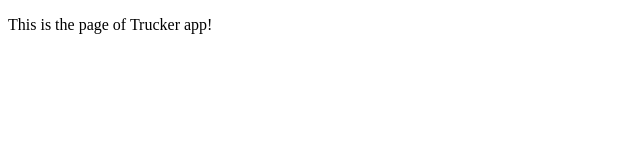
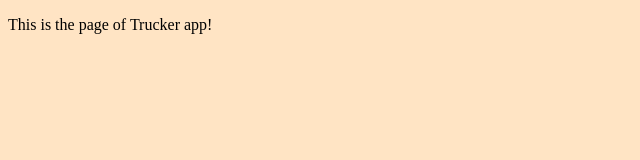
Before and after one commit to vmanjunath13/Trucker, a plain HTML site: page src/index.html in a window 1280 px wide. Shown: the whole page, without its empty margins (0-640 px from the left). Drawn offline with Linux system fonts and the light colour scheme.

Commit message:
Added src/index

```diff
--- a/src/index.html
+++ b/src/index.html
@@ -3,6 +3,7 @@
 <head>
     <meta charset="UTF-8">
     <title>Application</title>
+    <link rel="stylesheet" type="text/css" href="style.css">
 </head>
 <body>
 <p>This is the page of Trucker app!</p>
--- /dev/null
+++ b/src/style.css
@@ -0,0 +1,4 @@
+body {
+    color: black;
+    background: bisque;
+}
```
